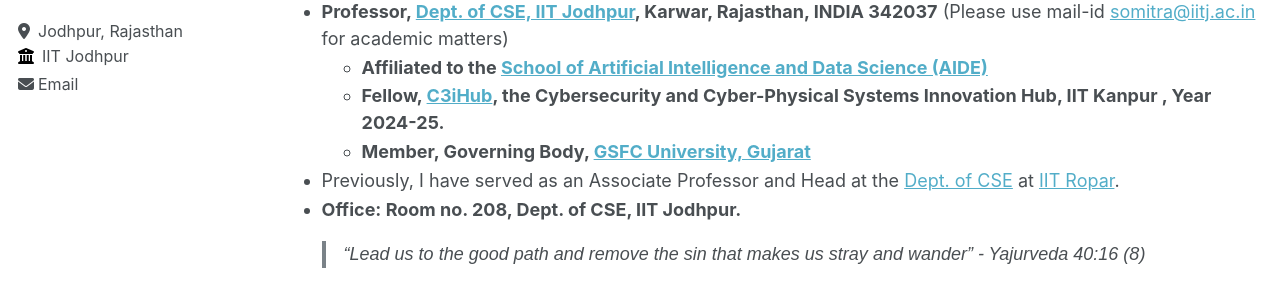
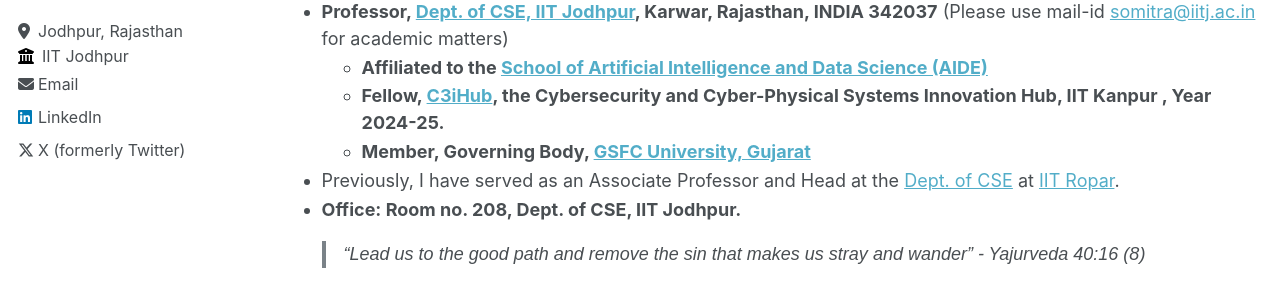
Before and after one commit to somitra-sanadhya/somitra-sanadhya.github.io, a Jekyll site: the page built from _pages/about.md, in a window 1280 px wide. Shown: the part 409-709 px from the top of the page. Built offline with Jekyll 4.4.1, drawn with Linux system fonts in a browser that asks for light colours.

Commit message:
Update _config.yml

```diff
--- a/_config.yml
+++ b/_config.yml
@@ -56,7 +56,7 @@ author:
   keybase          : # Username
   instagram        : # Username
   lastfm           : # Username
-  linkedin         : # Username
+  linkedin         : "https://www.linkedin.com/in/somitra-sanadhya-4556a41"
   mastodon         : # URL
   medium           : # URL
   pinterest        : # Username
@@ -64,7 +64,7 @@ author:
   steam            : # Username
   telegram         : # URL
   tumblr           : # Username
-  twitter          : #"SomitraSanadhya"  # Replace this with your X / Twitter handle
+  twitter          : "SomitraSanadhya"  # Replace this with your X / Twitter handle
   vine             : # Username
   weibo            : # Username
   wikipedia        : # Username
```
